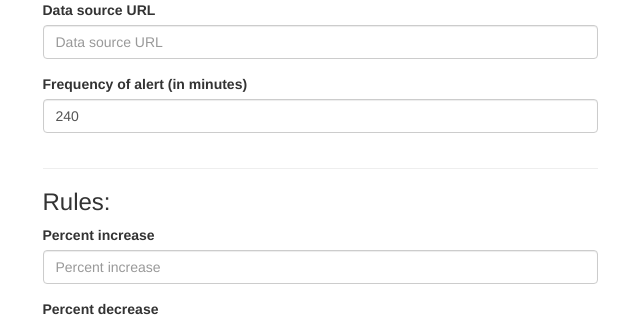
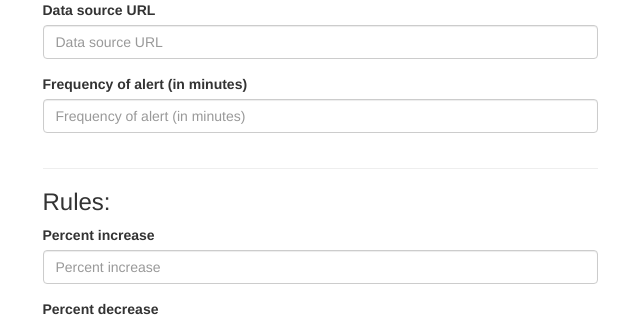
Before and after one commit to Jabbs/bitcoin-alerts, a Rails app: page /channels/new in a window 1280 px wide. Shown: the part 554-873 px from the top of the page, without its empty margins (320-960 px from the left). Run offline with Rails 7, Linux system fonts and the light colour scheme; the visitor is signed in with stand-in values (Sample User, id 1); data that the repository does not hold is empty; style sheets or scripts are compiled from the project's sources; parts of the project's set-up code (start-up, migrations or seed data) failed here and were passed over; some libraries are stand-ins or nearby versions.

Commit message:
fix channel

```diff
--- a/app/views/channels/_form.html.erb
+++ b/app/views/channels/_form.html.erb
@@ -43,7 +43,7 @@
     <div class="col-md-12 col-sm-12 col-xs-12">
       <div class="form-group">
         <label for="frequency_in_minutes">Frequency of alert (in minutes)</label>
-        <%= f.number_field :frequency_in_minutes, class: "form-control", placeholder: "Frequency of alert (in minutes)", value: 240 %>
+        <%= f.number_field :frequency_in_minutes, class: "form-control", placeholder: "Frequency of alert (in minutes)" %>
       </div>
     </div>
   </div>
```
